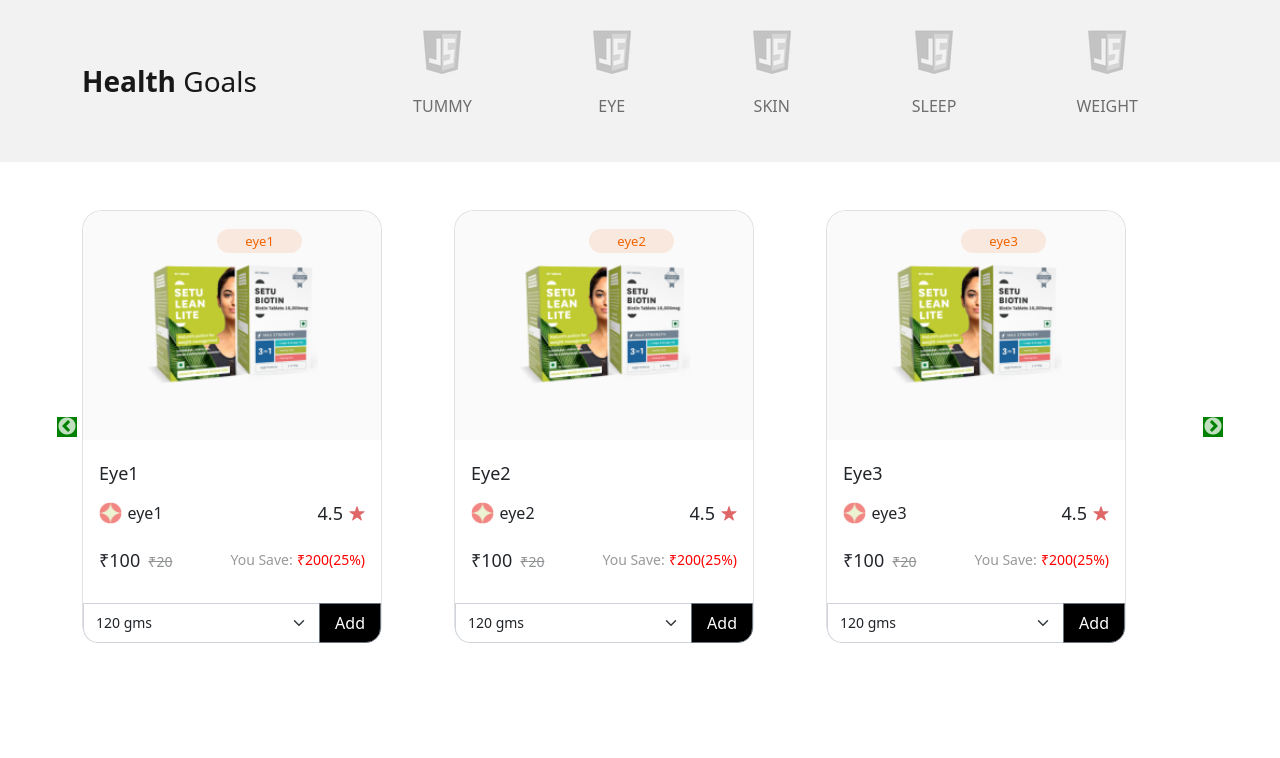
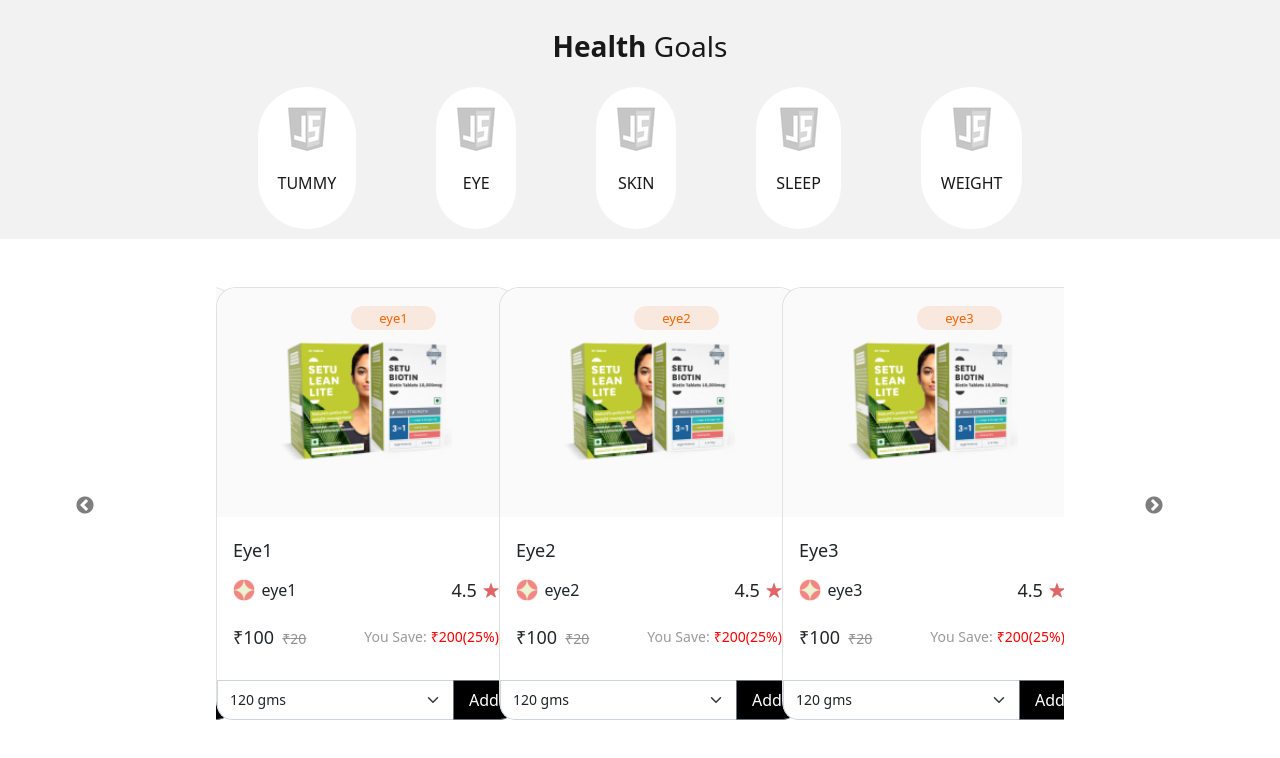
Before and after one commit to Reemanshi0703/setu, a React (Create React App) app: page / in a window 1280 px wide. Shown: the top 758 px of the page. Built offline with nearby package versions, Linux system fonts and the light colour scheme.

Commit message:
css changes

```diff
--- a/src/App.scss
+++ b/src/App.scss
@@ -5,21 +5,3 @@
         margin: 12px !important;
     }
 }
-.slick-next {
-    background: none !important;
-    width: 8px !important;
-    height: 16px !important;
-    &::before {
-        color: #000 !important;
-        opacity: 0.5 !important;
-    }
-}
-.slick-prev {
-    background: none !important;
-    width: 8px !important;
-    height: 16px !important;
-    &::before {
-        color: #000 !important;
-        opacity: 0.5 !important;
-    }
-}
--- a/src/assets/styles/CardComponent.scss
+++ b/src/assets/styles/CardComponent.scss
@@ -1,4 +1,28 @@
 
+.slick-list {
+  width: 76% !important;
+  margin: 0 auto !important;
+}
+.slick-next {
+  background: none !important;
+  width: 8px !important;
+  height: 16px !important;
+  right: 46px !important;
+  &::before {
+      color: #000 !important;
+      opacity: 0.5 !important;
+  }
+}
+.slick-prev {
+  background: none !important;
+  width: 8px !important;
+  height: 16px !important;
+  left: -7px !important;
+  &::before {
+      color: #000 !important;
+      opacity: 0.5 !important;
+  }
+}
 
 .card {
   // background-color: #f2f2f2;
--- a/src/assets/styles/NavigationBar.scss
+++ b/src/assets/styles/NavigationBar.scss
@@ -9,9 +9,12 @@
         display: flex;
         justify-content: space-between;
         align-items: center;
+        flex-direction: column;
 
         .navbar-brand {
             font-size: 28px;
+            margin: 10px 0px 15px 0px;
+            display: inline-block;
             .bold-logo {
                 font-weight: 700;
             }
@@ -46,8 +49,9 @@
                 padding: 20px 20px;
                 text-transform: uppercase;
                 text-align: center;
-                &:hover {
-                    // font-weight: 700;
+                &.active {
+                    background-color: #fff;
+                    border-radius: 100px;
                 }
             }
             .menu-name {
--- a/src/components/healthGoals/components/header/index.js
+++ b/src/components/healthGoals/components/header/index.js
@@ -21,7 +21,7 @@
               {itemArray.map((item)=>{
                 return <>
                 <NavItem onClick={()=>{changeType(item)}}>
-                <NavLink to="/"><img src={menuIcon} alt="icon" /><span className="menu-name">{item}</span></NavLink>
+                <NavLink to="/" className="active"><img src={menuIcon} alt="icon" /><span className="menu-name">{item}</span></NavLink>
               </NavItem>
                 </>
               })}
```
